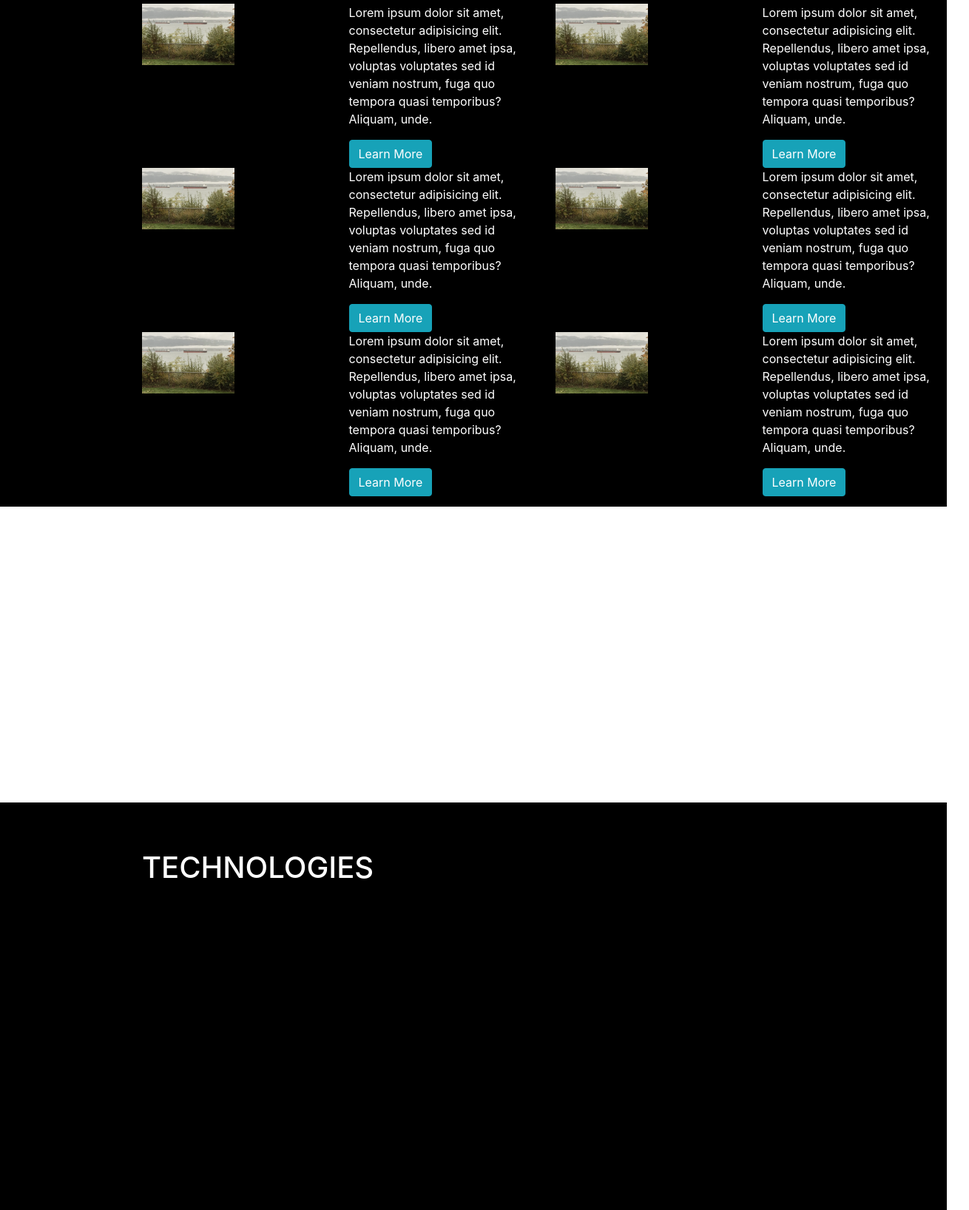
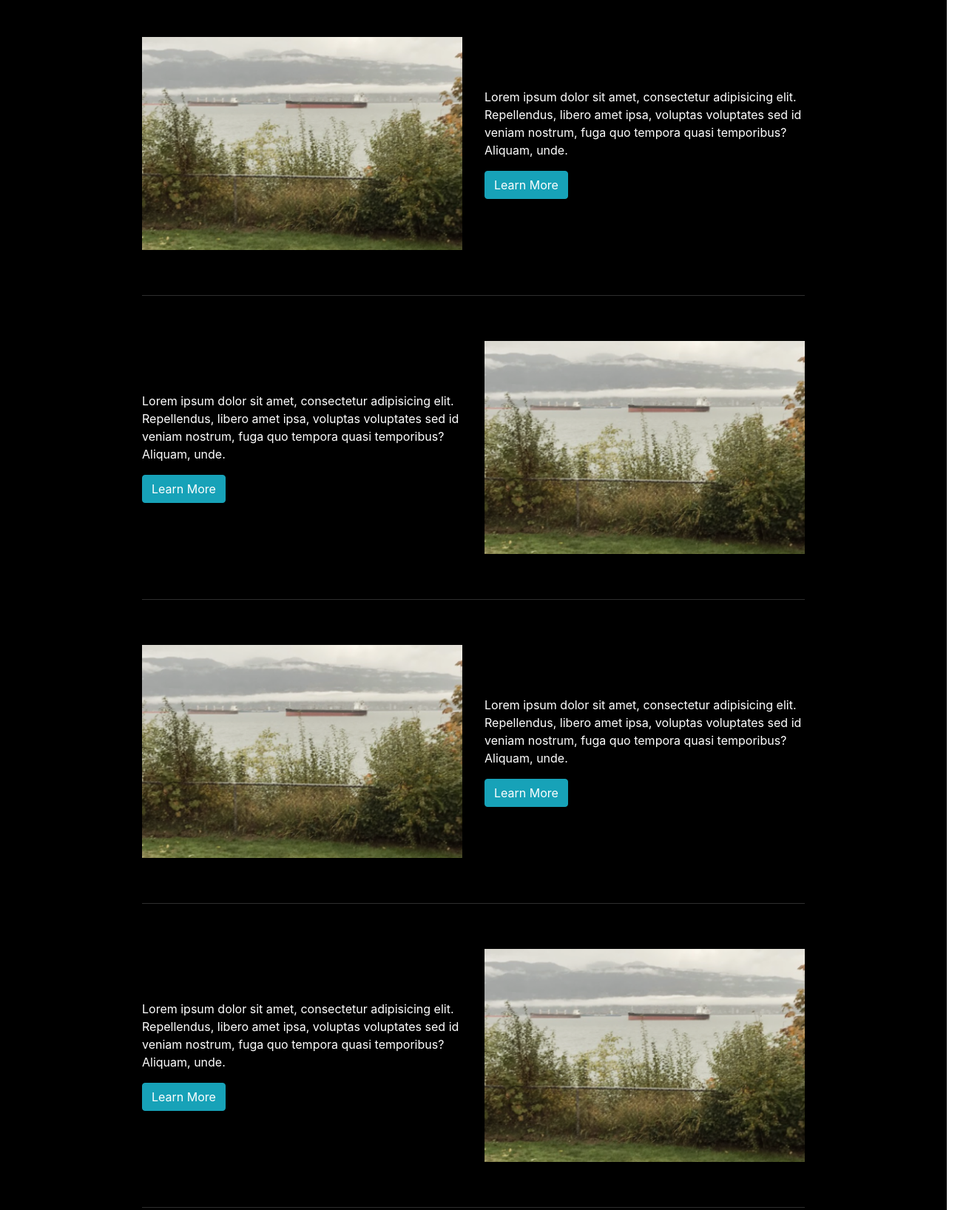
Before and after one commit to adambgoldsmith/adambgoldsmith.github.io, a website: page index.html in a window 1280 px wide. Shown: the part 915-2551 px from the top of the page at 74% size, 1310 px wide, since content can reach past the window. Drawn offline with nearby package versions, Linux system fonts and the light colour scheme.

Commit message:
Rework projects layout and add tech placeholder

```diff
--- a/index.css
+++ b/index.css
@@ -9,10 +9,16 @@ body {
     z-index: -10;
 }
 
-canvas {
+/* canvas {
     background-color: aqua;
     width: 100%;
     height: 100%;
+} */
+
+#arizona {
+    width: 100%;
+    height: 100%;
+    object-fit: contain;
 }
 
 #upper {
@@ -60,20 +66,38 @@ canvas {
     background-color: black;
     color: white;
     position: relative;
-    height: 100vh;
     padding-top: 5%;
     padding-bottom: 15%;
     padding-left: 15%;
+    padding-right: 15%;
+}
+
+.project-row {
+    padding-top: 5%;
+    padding-bottom: 5%;
+}
+
+.project-card {
+    margin: 5%;
 }
 
 #tech-div {
     background-color: black;
     color: white;
     position: relative;
-    height: 100vh;
     padding-top: 5%;
     padding-bottom: 15%;
     padding-left: 15%;
+    padding-right: 15%;
+}
+
+#contact-div {
+    color: black;
+    position: relative;
+    padding-top: 5%;
+    padding-bottom: 15%;
+    padding-left: 15%;
+    padding-right: 15%;
 }
 
 .screen-break {
--- a/index.html
+++ b/index.html
@@ -1,5 +1,6 @@
 <!DOCTYPE html>
 <html lang="en">
+
 <head>
     <meta charset="UTF-8">
     <meta http-equiv="X-UA-Compatible" content="IE=edge">
@@ -8,11 +9,12 @@
     <link rel="stylesheet" href="index.css">
     <link rel="stylesheet" href="https://maxcdn.bootstrapcdn.com/bootstrap/4.5.2/css/bootstrap.min.css">
     <link rel="icon" type="image/x-icon" href="./media/favicon.ico">
+
 <body>
     <div id="canvas-div">
-        <canvas id="background-canvas">
-
-        </canvas>
+        <!-- <canvas id="background-canvas"> -->
+        <img id="arizona" src="/media/arizona.gif" alt="">
+        <!-- </canvas> -->
     </div>
 
     <div id="upper">
@@ -38,74 +40,109 @@
 
     <div id="projects-div">
         <h1>PROJECTS</h1>
-        <div class="row">
-            <div class="col row">
-                <div class="col project-image">
-                    <img src="/media/image1.png" alt="" width="50%">
-                </div>
-                <div class="col project-text">
-                    <p>Lorem ipsum dolor sit amet, consectetur adipisicing elit. Repellendus, libero amet ipsa, voluptas voluptates sed id veniam nostrum, fuga quo tempora quasi temporibus? Aliquam, unde.</p>
-                    <button class="btn btn-info">Learn More</button>
+        <div class="row project-row">
+            <div class="col project-card-left">
+                <div class="project-image">
+                    <img src="/media/image1.png" alt="" width="100%">
                 </div>
             </div>
-            <div class="col row">
-                <div class="col project-image">
-                    <img src="/media/image1.png" alt="" width="50%">
-                </div>
-                <div class="col project-text">
-                    <p>Lorem ipsum dolor sit amet, consectetur adipisicing elit. Repellendus, libero amet ipsa, voluptas voluptates sed id veniam nostrum, fuga quo tempora quasi temporibus? Aliquam, unde.</p>
+            <div class="col project-card-right d-flex align-items-center">
+                <div class="project-text">
+                    <p>Lorem ipsum dolor sit amet, consectetur adipisicing elit. Repellendus, libero amet ipsa, voluptas
+                        voluptates sed id veniam nostrum, fuga quo tempora quasi temporibus? Aliquam, unde.</p>
                     <button class="btn btn-info">Learn More</button>
                 </div>
             </div>
         </div>
-
-        <div class="row">
-            <div class="col row">
-                <div class="col project-image">
-                    <img src="/media/image1.png" alt="" width="50%">
-                </div>
-                <div class="col project-text">
-                    <p>Lorem ipsum dolor sit amet, consectetur adipisicing elit. Repellendus, libero amet ipsa, voluptas voluptates sed id veniam nostrum, fuga quo tempora quasi temporibus? Aliquam, unde.</p>
+        <hr class="bg-white" style="opacity: 20%;">
+        <div class="row project-row">
+            <div class="col project-card-left d-flex align-items-center">
+                <div class="project-text">
+                    <p>Lorem ipsum dolor sit amet, consectetur adipisicing elit. Repellendus, libero amet ipsa, voluptas
+                        voluptates sed id veniam nostrum, fuga quo tempora quasi temporibus? Aliquam, unde.</p>
                     <button class="btn btn-info">Learn More</button>
                 </div>
             </div>
-            <div class="col row">
-                <div class="col project-image">
-                    <img src="/media/image1.png" alt="" width="50%">
+            <div class="col project-card-right">
+                <div class="project-image">
+                    <img src="/media/image1.png" alt="" width="100%">
                 </div>
-                <div class="col project-text">
-                    <p>Lorem ipsum dolor sit amet, consectetur adipisicing elit. Repellendus, libero amet ipsa, voluptas voluptates sed id veniam nostrum, fuga quo tempora quasi temporibus? Aliquam, unde.</p>
+            </div>
+        </div>
+        <hr class="bg-white" style="opacity: 20%;">
+
+        <div class="row project-row">
+            <div class="col project-card-left">
+                <div class="project-image">
+                    <img src="/media/image1.png" alt="" width="100%">
+                </div>
+            </div>
+            <div class="col project-card-right d-flex align-items-center">
+                <div class="project-text">
+                    <p>Lorem ipsum dolor sit amet, consectetur adipisicing elit. Repellendus, libero amet ipsa, voluptas
+                        voluptates sed id veniam nostrum, fuga quo tempora quasi temporibus? Aliquam, unde.</p>
                     <button class="btn btn-info">Learn More</button>
                 </div>
             </div>
         </div>
-
-        <div class="row">
-            <div class="col row">
-                <div class="col project-image">
-                    <img src="/media/image1.png" alt="" width="50%">
-                </div>
-                <div class="col project-text">
-                    <p>Lorem ipsum dolor sit amet, consectetur adipisicing elit. Repellendus, libero amet ipsa, voluptas voluptates sed id veniam nostrum, fuga quo tempora quasi temporibus? Aliquam, unde.</p>
+        <hr class="bg-white" style="opacity: 20%;">
+        <div class="row project-row">
+            <div class="col project-card-left d-flex align-items-center">
+                <div class="project-text">
+                    <p>Lorem ipsum dolor sit amet, consectetur adipisicing elit. Repellendus, libero amet ipsa, voluptas
+                        voluptates sed id veniam nostrum, fuga quo tempora quasi temporibus? Aliquam, unde.</p>
                     <button class="btn btn-info">Learn More</button>
                 </div>
             </div>
-            <div class="col row">
-                <div class="col project-image">
-                    <img src="/media/image1.png" alt="" width="50%">
-                </div>
-                <div class="col project-text">
-                    <p>Lorem ipsum dolor sit amet, consectetur adipisicing elit. Repellendus, libero amet ipsa, voluptas voluptates sed id veniam nostrum, fuga quo tempora quasi temporibus? Aliquam, unde.</p>
-                    <button class="btn btn-info">Learn More</button>
+            <div class="col project-card-right">
+                <div class="project-image">
+                    <img src="/media/image1.png" alt="" width="100%">
                 </div>
             </div>
         </div>
+        <hr class="bg-white" style="opacity: 20%;">
     </div>
 
     <div class="screen-break"></div>
 
     <div id="tech-div">
         <h1>TECHNOLOGIES</h1>
+        <div id="tech-row" class="row">
+            <div id="tech-languages" class="col">
+                <h2>LANGUAGES:</h2>
+                <p>Python, JavaScript, C#, LUA</p>
+            </div>
+            <div class="col">
+            </div>
+            <div id="tech-databases" class="col">
+                <h2>DATABASES:</h2>
+                <p>MySQL, MongoDB</p>
+            </div>
+        </div>
+        <div id="tech-row" class="row">
+            <div id="tech-languages" class="col">
+                <h2>LANGUAGES:</h2>
+                <p>Python, JavaScript, C#, LUA</p>
+            </div>
+            <div class="col">
+            </div>
+            <div id="tech-databases" class="col">
+                <h2>DATABASES:</h2>
+                <p>MySQL, MongoDB</p>
+            </div>
+        </div>
+        <div id="tech-row" class="row">
+            <div id="tech-languages" class="col">
+                <h2>LANGUAGES:</h2>
+                <p>Python, JavaScript, C#, LUA</p>
+            </div>
+            <div class="col">
+            </div>
+            <div id="tech-databases" class="col">
+                <h2>DATABASES:</h2>
+                <p>MySQL, MongoDB</p>
+            </div>
+        </div>
     </div>
 
     <div class="screen-break"></div>
@@ -121,4 +158,5 @@
     </div>
 
 </body>
+
 </html>
```
